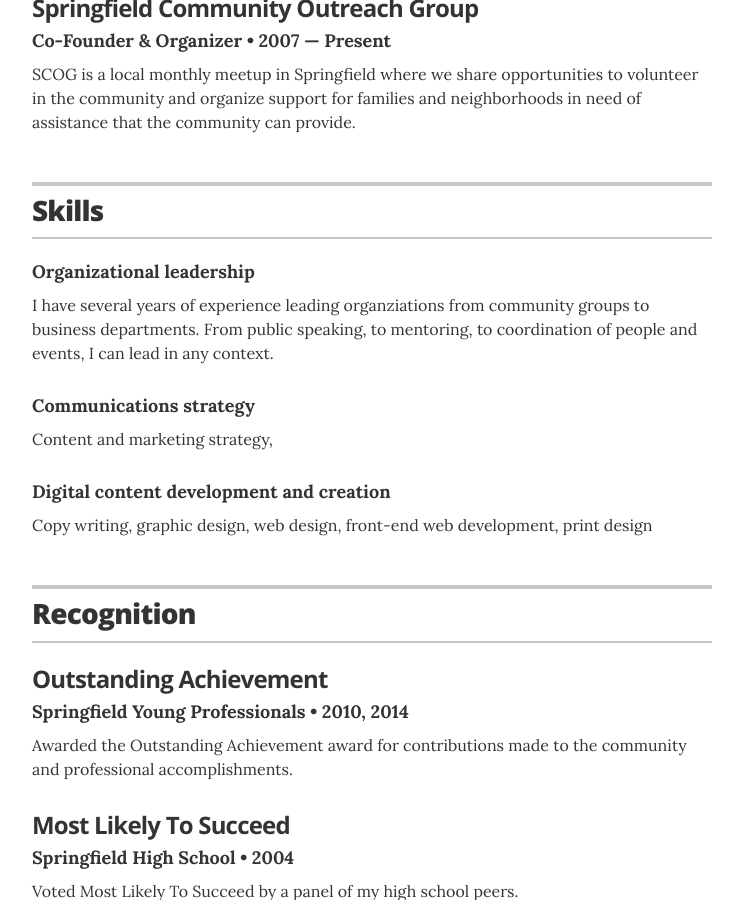
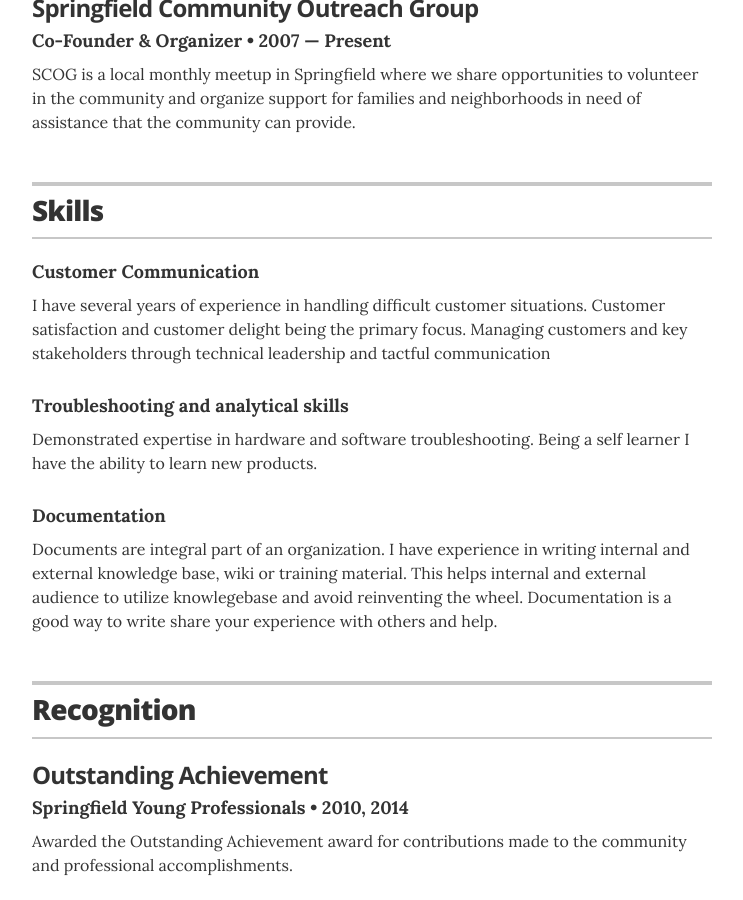
Before and after one commit to nitinkushwah/nitinkushwah.github.io, a Jekyll site: the page built from index.html, in a window 1280 px wide and 900 px high, scrolled down 2429 px. Shown: the whole window, without its empty margins (268-1011 px from the left). Built offline with Jekyll 4.4.1, drawn with Linux system fonts in a browser that asks for light colours.

Commit message:
Update skills.yml

```diff
--- a/_data/skills.yml
+++ b/_data/skills.yml
@@ -1,12 +1,12 @@
 # Skills
 # Organizational leadership
-- skill: Organizational leadership
-  description: I have several years of experience leading organziations from community groups to business departments. From public speaking, to mentoring, to coordination of people and events, I can lead in any context.
+- skill: Customer Communication
+  description: I have several years of experience in handling difficult customer situations. Customer satisfaction and customer delight being the primary focus. Managing customers and key stakeholders through technical leadership and tactful communication
 
 # Communications strategy
-- skill: Communications strategy
-  description: Content and marketing strategy,
+- skill: Troubleshooting and analytical skills
+  description: Demonstrated expertise in hardware and software troubleshooting. Being a self learner I have the ability to learn new products.
 
 # Digital content development and creation
-- skill: Digital content development and creation
-  description: Copy writing, graphic design, web design, front-end web development, print design
+- skill: Documentation
+  description: Documents are integral part of an organization. I have experience in writing internal and external knowledge base, wiki or training material. This helps internal and external audience to utilize knowlegebase and avoid reinventing the wheel. Documentation is a good way to write share your experience with others and help.
```
